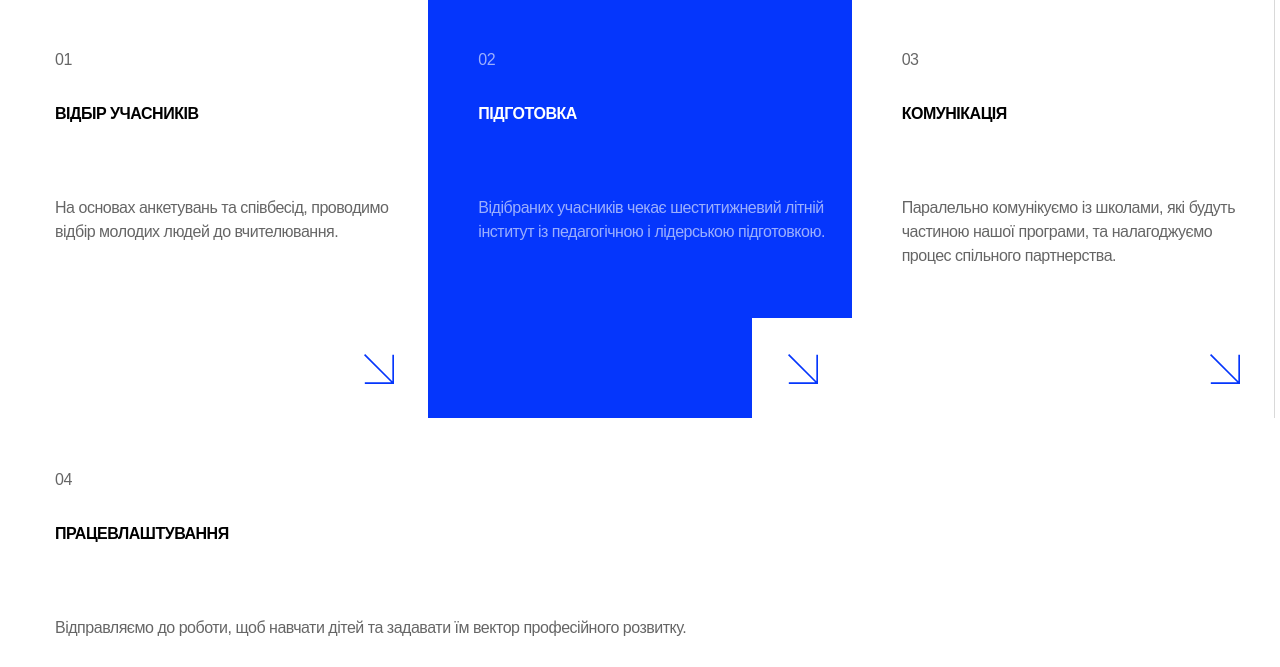
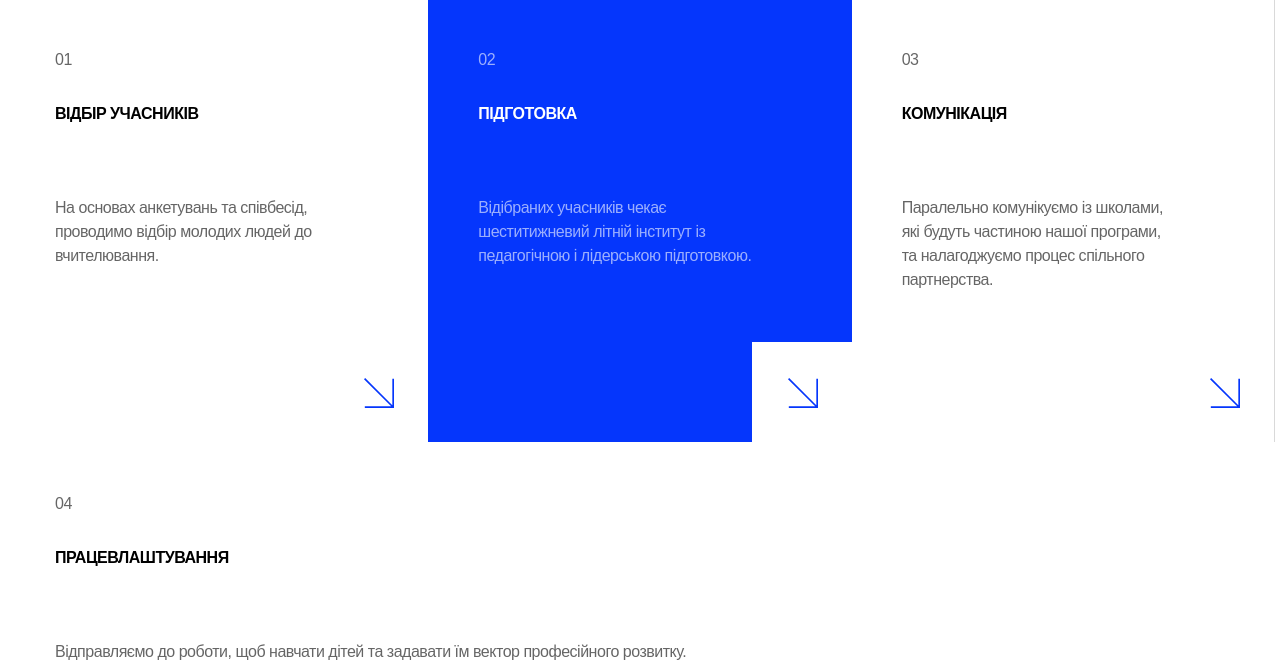
Before and after one commit to Anatorusan/web_dev_study, a plain HTML site: page Study for Ukraine/index.html in a window 1280 px wide. Shown: the part 2240-2907 px from the top of the page. Drawn offline with Linux system fonts and the light colour scheme; a web font is replaced by a local one.

Commit message:
Proceeding with fixing section 8

```diff
--- a/Study for Ukraine/styles/style_flex.css
+++ b/Study for Ukraine/styles/style_flex.css
@@ -441,9 +441,14 @@ img {
     }
 
     .sect8__sub {
-        /* change this */
-        flex-basis: 355px;
+        flex-basis: 50%;
         flex-grow: 1;
+    }
+}
+
+@media all and (min-width: 1270px) {
+    .sect8__sub {
+        flex-basis: 25%;
     }
 }
 
@@ -503,7 +508,7 @@ img {
 
 .sect8__sub__text {
     margin-left: 50px;
-    padding-right: 10px;
+    padding-right: 100px;
     padding-bottom: 150px;
     font-size: 16px;
     line-height: 150%;
```
